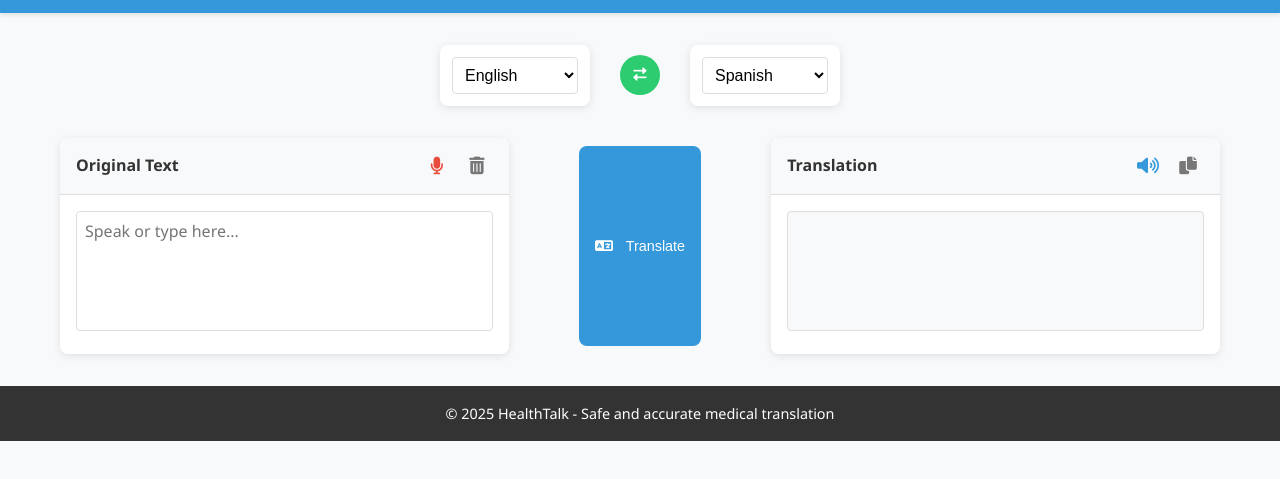
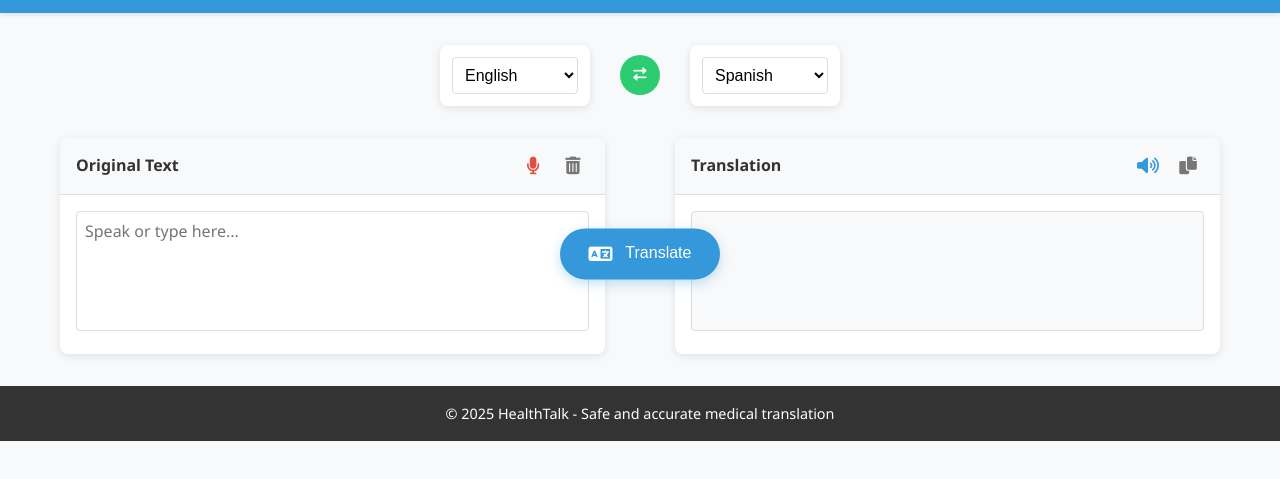
Before and after one commit to leonardosanch/medical_app, a website: page frontend/index.html in a window 1280 px wide. Shown: the part 101-580 px from the top of the page. Drawn offline with Linux system fonts and the light colour scheme.

Commit message:
modificacion del css ajustes tamaño de boton

```diff
--- a/frontend/static/css/style.css
+++ b/frontend/static/css/style.css
@@ -326,27 +326,34 @@ footer {
     max-width: calc(50% - 35px);
   }
 
-  translate-btn {
+  .translate-btn {
     position: absolute;
     top: 50%;
     left: 50%;
     transform: translate(-50%, -50%);
     z-index: 10;
-    height: auto; /* Altura automática */
-    width: auto; /* Ancho automático */
-    flex-direction: row; /* Icono y texto en línea */
-    padding: 1rem 2rem; /* Espaciado adecuado */
-    font-size: 1rem; /* Tamaño de fuente legible */
-    min-width: 160px; /* Ancho mínimo suficiente */
-    white-space: nowrap; /* Evitar salto de línea */
+    height: auto;
+    width: auto;
+    flex-direction: row;
+    padding: 1rem 2rem;
+    font-size: 1rem;
+    min-width: 160px;
+    white-space: nowrap;
+    background-color: var(--primary-color);
+    border-radius: 30px; /* Bordes más redondeados */
+    box-shadow: 0 4px 12px rgba(52, 152, 219, 0.3); /* Sombra suave */
+  }
+
+  .translate-btn:hover {
+    transform: translate(-50%, -50%) scale(1.05); /* Efecto de escala al hover */
+    box-shadow: 0 6px 16px rgba(52, 152, 219, 0.4);
   }
 
   .translate-btn i {
-    margin-bottom: 0;
-    margin-right: 8px; /* Espaciado entre icono y texto */
+    margin: 0 8px 0 0; /* Espaciado entre icono y texto */
+    font-size: 1.2rem; /* Tamaño de icono */
   }
 }
-
 @media (max-width: 767px) {
   .language-box {
     min-width: 120px;
```
